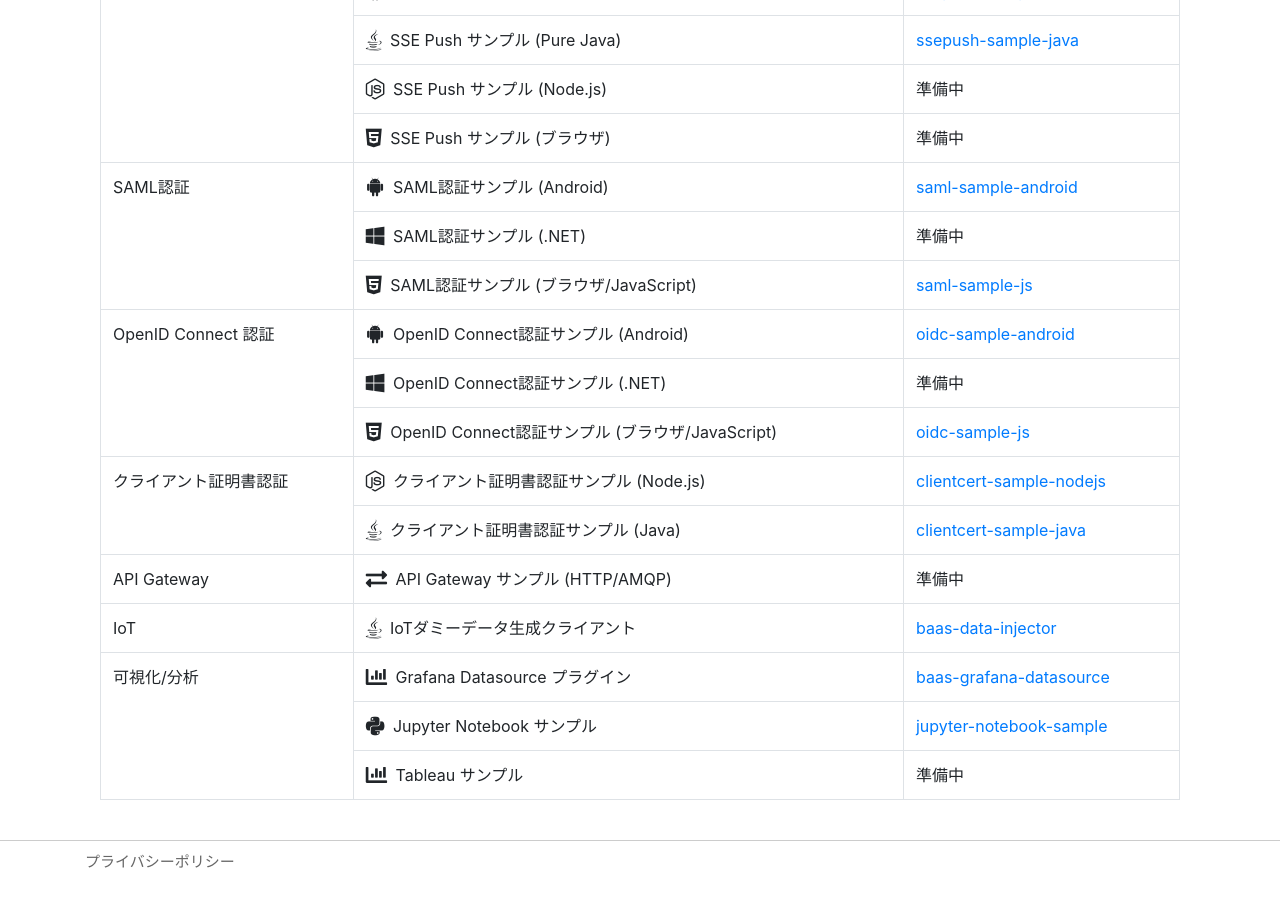
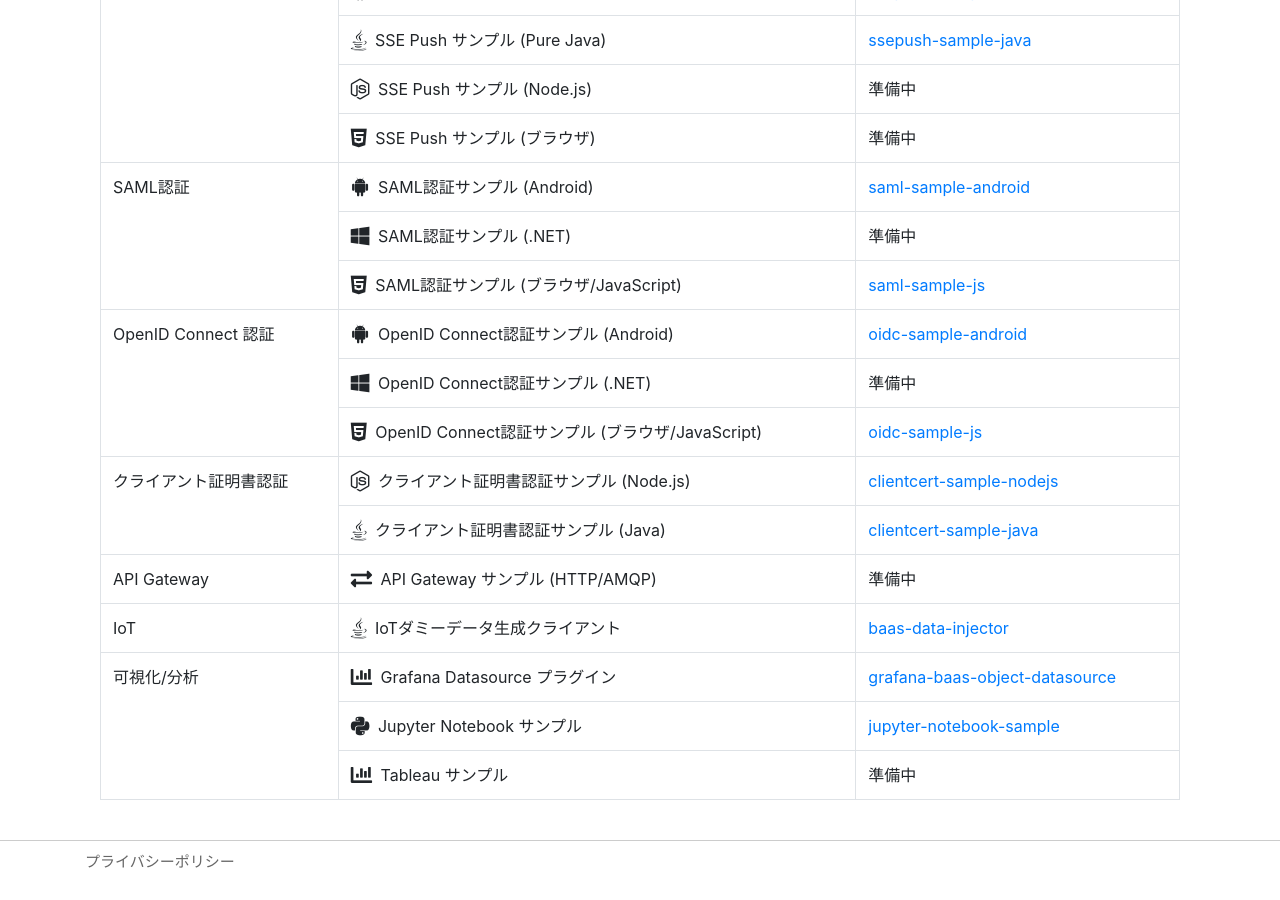
Before and after one commit to nec-baas/nec-baas.github.io, a Jekyll site: the page built from samples.html, in a window 1280 px wide and 900 px high, scrolled down 1017 px. Built offline with Jekyll 4.4.1, drawn with Linux system fonts in a browser that asks for light colours; nearby versions of some CDN libraries.

Commit message:
update grafana plugin link

```diff
--- a/samples.html
+++ b/samples.html
@@ -163,7 +163,7 @@
                 <tr>
                     <td rowspan="3">可視化/分析</td>
                     <td><i class="fas fa-chart-bar fa-lg pr-1"></i> Grafana Datasource プラグイン</td>
-                    <td><a href="https://github.com/nec-baas/baas-grafana-datasource">baas-grafana-datasource</a></td>
+                    <td><a href="https://github.com/nec-baas/grafana-baas-object-datasource">grafana-baas-object-datasource</a></td>
                 </tr>
                 <tr>
                     <td><i class="fab fa-python fa-lg pr-1"></i> Jupyter Notebook サンプル</td>
```
